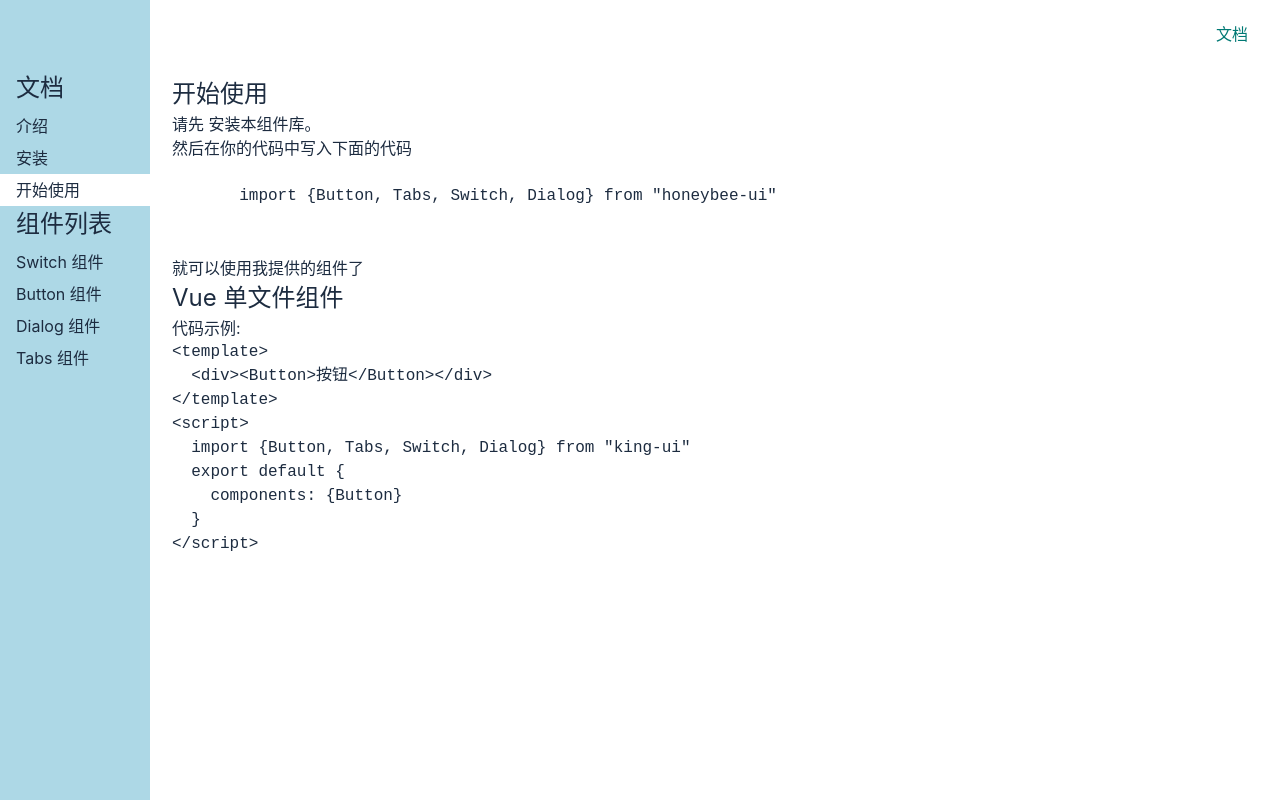
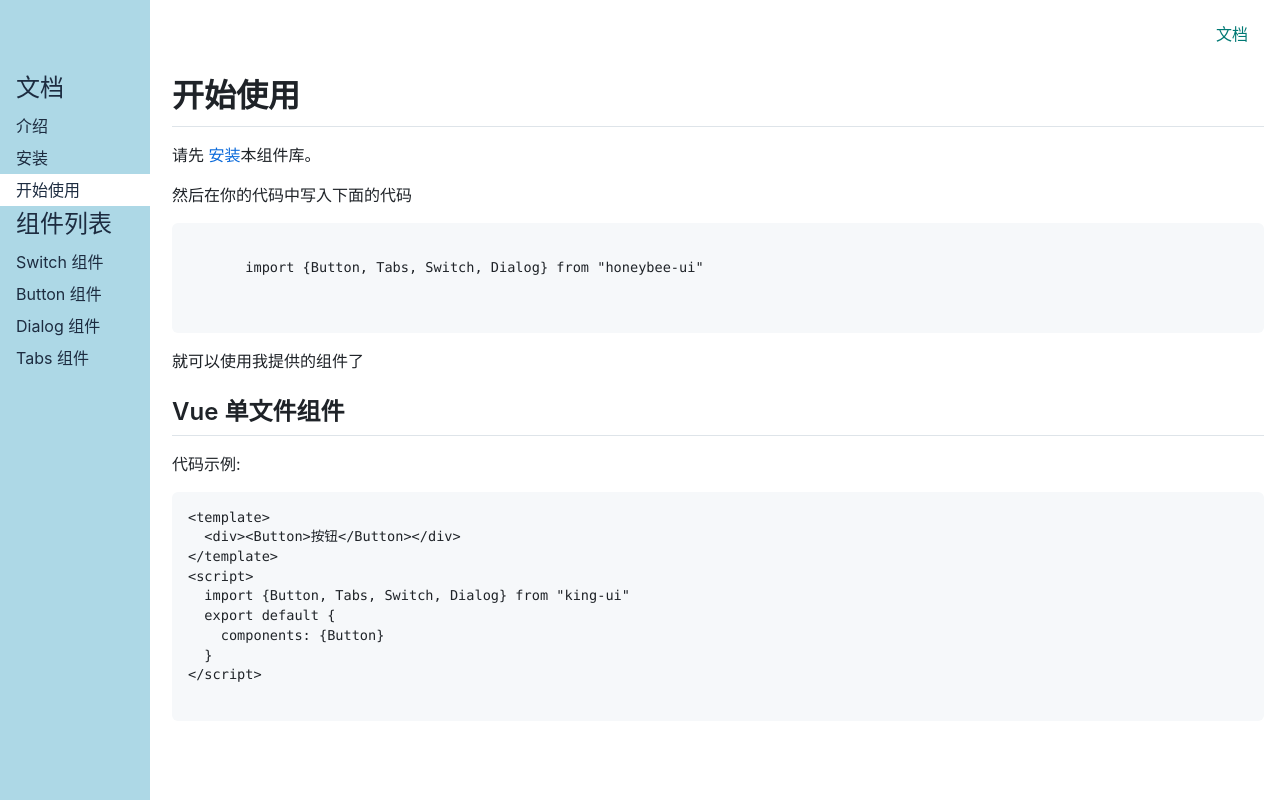
Before and after one commit to Shanejiang1/-honeybee-ui, a Vue app: page /#/doc/get-started in a window 1280 px wide. Built offline with nearby package versions, Linux system fonts and the light colour scheme.

Commit message:
github 样式 引入

```diff
--- a/package.json
+++ b/package.json
@@ -6,12 +6,13 @@
     "build": "vite build"
   },
   "dependencies": {
+    "github-markdown-css": "^5.1.0",
     "vue": "^3.0.0-rc.1",
     "vue-router": "4.0.0-beta.3"
   },
   "devDependencies": {
+    "@vue/compiler-sfc": "^3.0.0-rc.1",
     "sass": "1.26.10",
-    "@vue/compiler-sfc": "^3.0.0-rc.1",
     "vite": "^1.0.0-rc.1"
   }
 }
--- a/src/main.ts
+++ b/src/main.ts
@@ -3,6 +3,7 @@ import './index.scss'
 import { createApp } from 'vue'
 import App from './App.vue'
 import { router } from './router';
+import 'github-markdown-css'
 
 
 const app = createApp(App)
--- a/src/views/GetStarted.vue
+++ b/src/views/GetStarted.vue
@@ -1,5 +1,5 @@
 <template>
- <article>
+ <article class='markdown-body'>
    <h1>开始使用</h1>
    <p>请先 <a href='#/doc/install'>安装</a>本组件库。</p>
    <p>然后在你的代码中写入下面的代码</p>
--- a/src/views/Install.vue
+++ b/src/views/Install.vue
@@ -1,5 +1,5 @@
 <template>
-  <article>
+  <article class='markdown-body'>
     <h1>安装</h1>
     <p>打开终端运行下列命令：</p>
     <pre><code>npm install honeybee-ui</code></pre>
--- a/src/views/Intro.vue
+++ b/src/views/Intro.vue
@@ -1,5 +1,5 @@
 <template>
-  <article>
+  <article class='markdown-body'>
     <h1>介绍</h1>
     <p>Honeybee UI 是一款基于 Vue 3 和 TypeScript 的 UI 组件库。</p>
     <p>这款组件库其实是我为了总结自己这几年的技术经验而写的，全程亲手编写，尽量不采用第三方库，包括你现在看到的这个官网也几乎都是我自己写的。</p>
```
Also changed, not shown: 1 other file (tests, documents, lock files or other folders).
